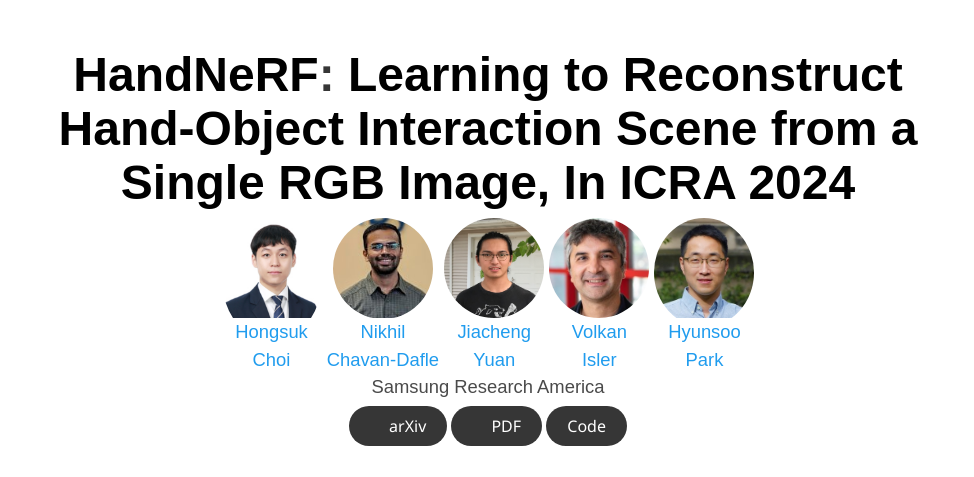
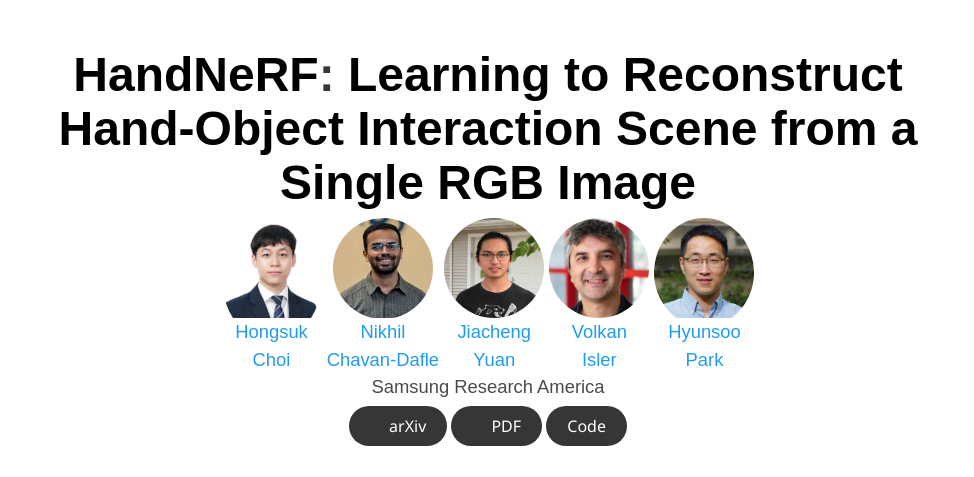
Before and after one commit to SamsungLabs/HandNeRF-project-page, a plain HTML site: page index.html in a window 1280 px wide. Shown: the top 477 px of the page, without its empty margins (152-1126 px from the left). Drawn offline with nearby package versions, Linux system fonts and the light colour scheme; some icons are missing; a web font is replaced by a local one.

Commit message:
Update index.html

```diff
--- a/index.html
+++ b/index.html
@@ -52,7 +52,7 @@
       <div class="container is-max-desktop">
         <div class="columns is-centered">
           <div class="column has-text-centered">
-            <h1 class="title is-1 publication-title"><a style="color:black;">HandNeRF</a>: <a style="color:black;">Learning to Reconstruct Hand-Object Interaction Scene from a Single RGB Image, In ICRA 2024</a> </h1>
+            <h1 class="title is-1 publication-title"><a style="color:black;">HandNeRF</a>: <a style="color:black;">Learning to Reconstruct Hand-Object Interaction Scene from a Single RGB Image</a> </h1>
             <div class="is-size-5 publication-authors">
               <!-- Paper authors -->
               <span class="author-block">
```
